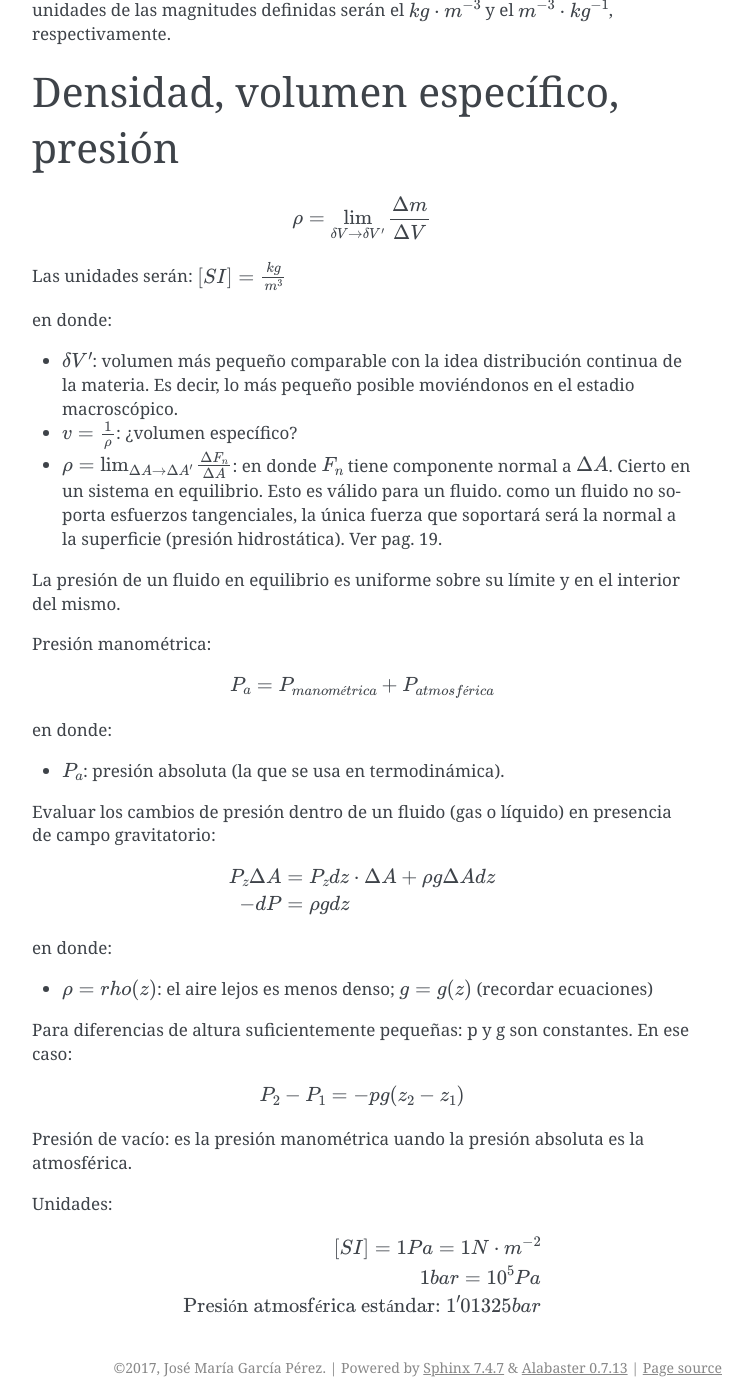
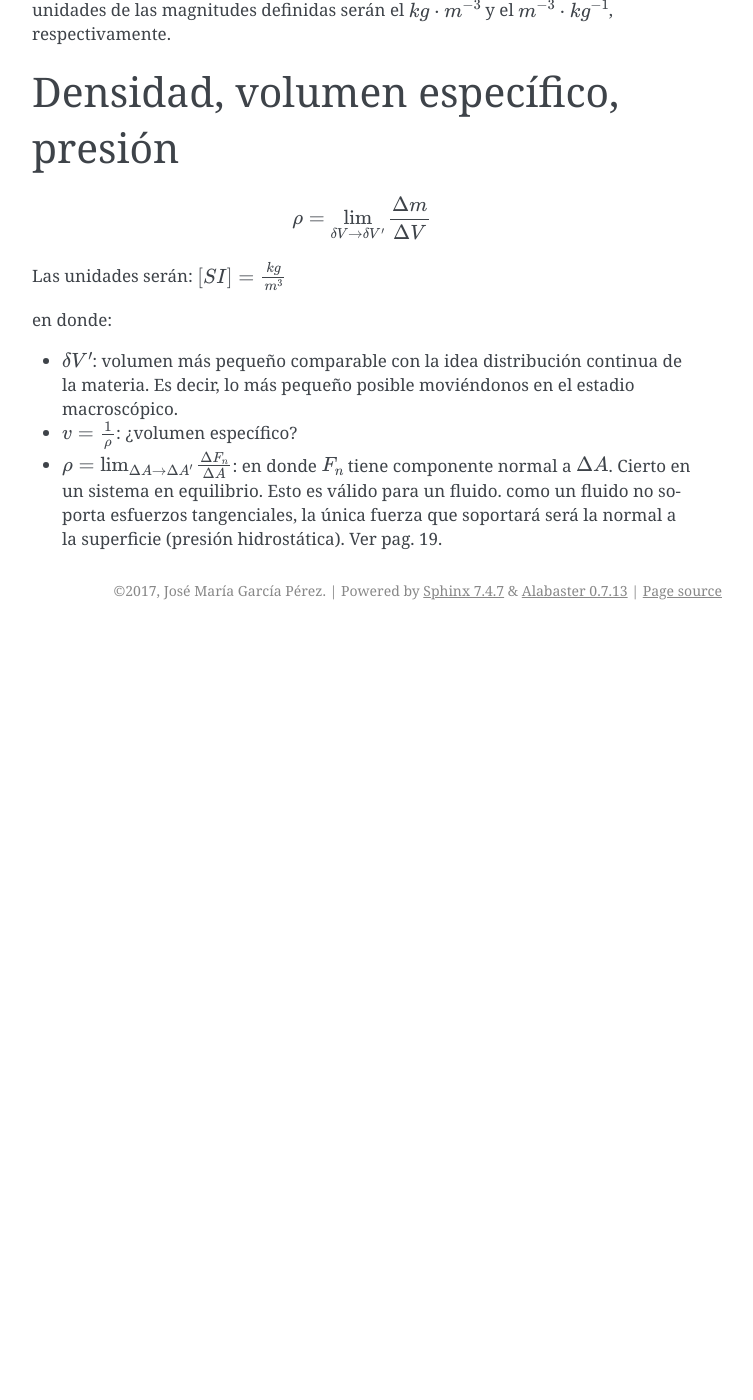
Before and after one commit to mantielero/termodinamica, a Sphinx documentation site: the page built from source/introduccion_densidad.rst, in a window 1280 px wide and 1400 px high, scrolled down 574 px. Shown: the whole window, without its empty margins (388-1141 px from the left). Built offline with Sphinx 7.4.7, drawn with Linux system fonts in a browser that asks for light colours; pages that are not in the unit, such as notebooks, are missing from menus; after the commit the page ends 1204 px from its top, so only the background shows below that.

Commit message:
Quitamos la presión

```diff
--- a/source/introduccion_densidad.rst
+++ b/source/introduccion_densidad.rst
@@ -35,42 +35,3 @@ en donde:
 - :math:`\delta V'`: volumen más pequeño comparable con la idea distribución continua de la materia. Es decir, lo más pequeño posible moviéndonos en el estadio macroscópico.
 - :math:`v = \frac{1}{\rho}`: ¿volumen específico?
 - :math:`\rho = \lim_{\Delta A \rightarrow \Delta A'} \frac{\Delta F_n}{\Delta A}`: en donde :math:`F_n` tiene componente normal a :math:`\Delta A`. Cierto en un sistema en equilibrio. Esto es válido para un fluido. como un fluido no soporta esfuerzos tangenciales, la única fuerza que soportará será la normal a la superficie (presión hidrostática). Ver pag. 19.
-
-La presión de un fluido en equilibrio es uniforme sobre su límite y en el interior del mismo.
-
-Presión manométrica:
-
-.. math::
-
-   P_a = P_{manométrica}+ P_{atmosférica}
-
-en donde:
-
-- :math:`P_a`: presión absoluta (la que se usa en termodinámica).
-
-Evaluar  los cambios de presión dentro de un fluido (gas o líquido) en presencia de campo gravitatorio:
-
-.. math::
-
-   P_z \Delta A &= P_z dz \cdot \Delta A + \rho g \Delta A dz\\
-   -dP &= \rho g dz
-
-en donde:
-
-- :math:`\rho = rho(z)`: el aire  lejos es menos denso; :math:`g=g(z)` (recordar ecuaciones)
-
-Para diferencias de altura suficientemente pequeñas: p y g son constantes. En ese caso:
-
-.. math::
-
-   P_2-P_1 = -pg(z_2-z_1)
-
-Presión de vacío: es la presión manométrica uando la presión absoluta es la atmosférica.
-
-Unidades:
-
-.. math::
-
-   [SI] = 1Pa=1N\cdot m^{-2}\\
-   1bar = 10^5Pa\\
-   \text{Presión atmosférica estándar: }1'01325bar
```
